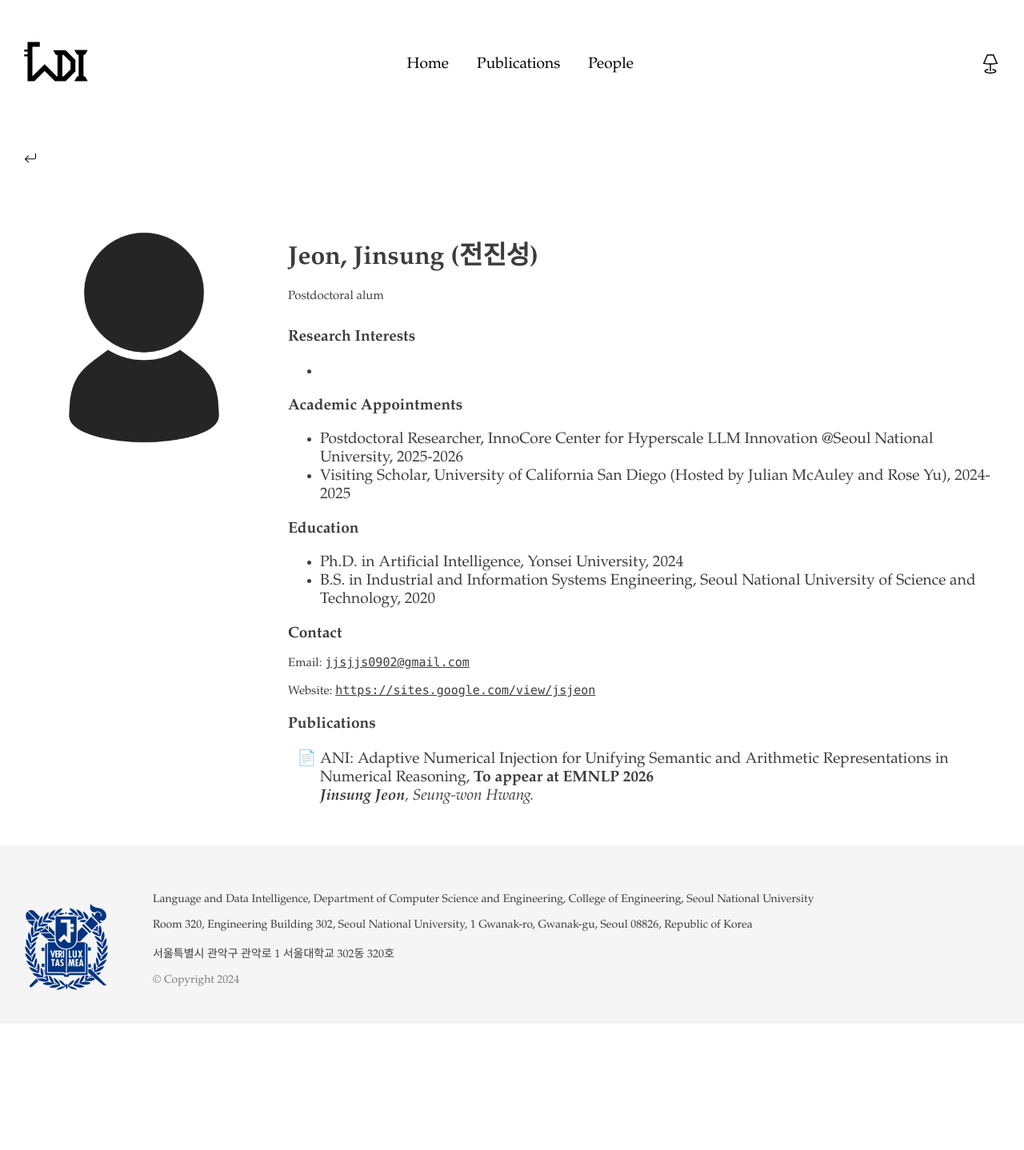
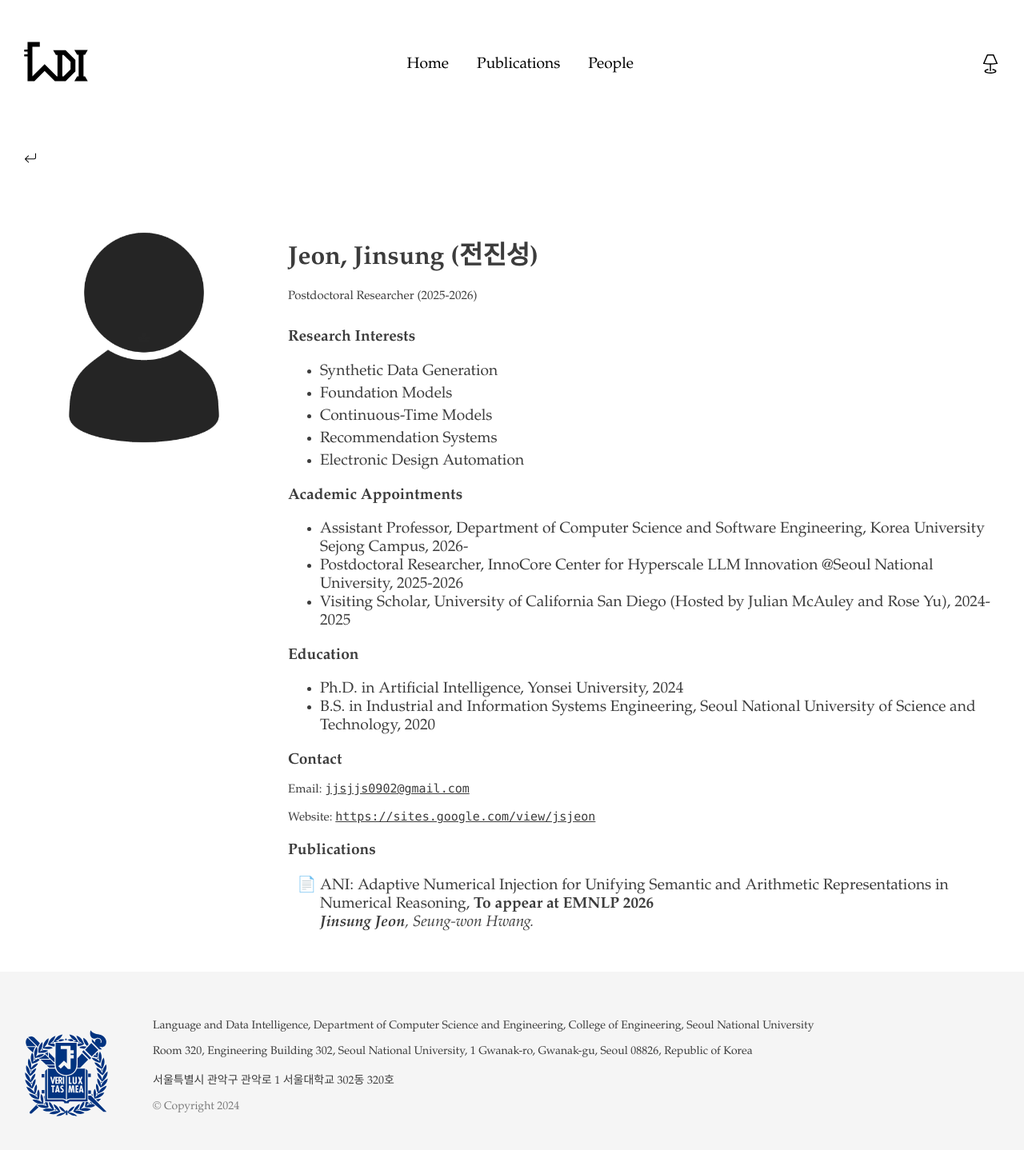
Before and after one commit to ldilab/ldilab.github.io, a Jekyll site: the page built from _people/jeonjs.md, in a window 1280 px wide. Shown: the whole page at 80% size. Built offline with Jekyll 4.4.1, drawn with Linux system fonts in a browser that asks for light colours; before the commit the page ends 1280 px from its top, so only the background shows below that.

Commit message:
Update Jinsung's profile

```diff
--- a/_data/alumni.yml
+++ b/_data/alumni.yml
@@ -1,7 +1,7 @@
 - type: Postdoctoral
   alumni:
     - name: Jinsung Jeon
-      year: 2026
+      year: '2025-2026'
       profile: jeonjs
 - type: Ph.D.
   alumni:
--- a/_people/jeonjs.md
+++ b/_people/jeonjs.md
@@ -2,10 +2,15 @@
 short_name: jeonjs
 name: Jeon Jinsung
 korean_name: 전진성
-position: Postdoctoral alum
+position: Postdoctoral Researcher (2025-2026)
 interests:
- - ""
+ - Synthetic Data Generation
+ - Foundation Models
+ - Continuous-Time Models
+ - Recommendation Systems
+ - Electronic Design Automation
 appointments:
+ - "Assistant Professor, Department of Computer Science and Software Engineering, Korea University Sejong Campus, 2026-"
  - "Postdoctoral Researcher, InnoCore Center for Hyperscale LLM Innovation @Seoul National University, 2025-2026"
  - "Visiting Scholar, University of California San Diego (Hosted by Julian McAuley and Rose Yu), 2024-2025"
 education:
```
